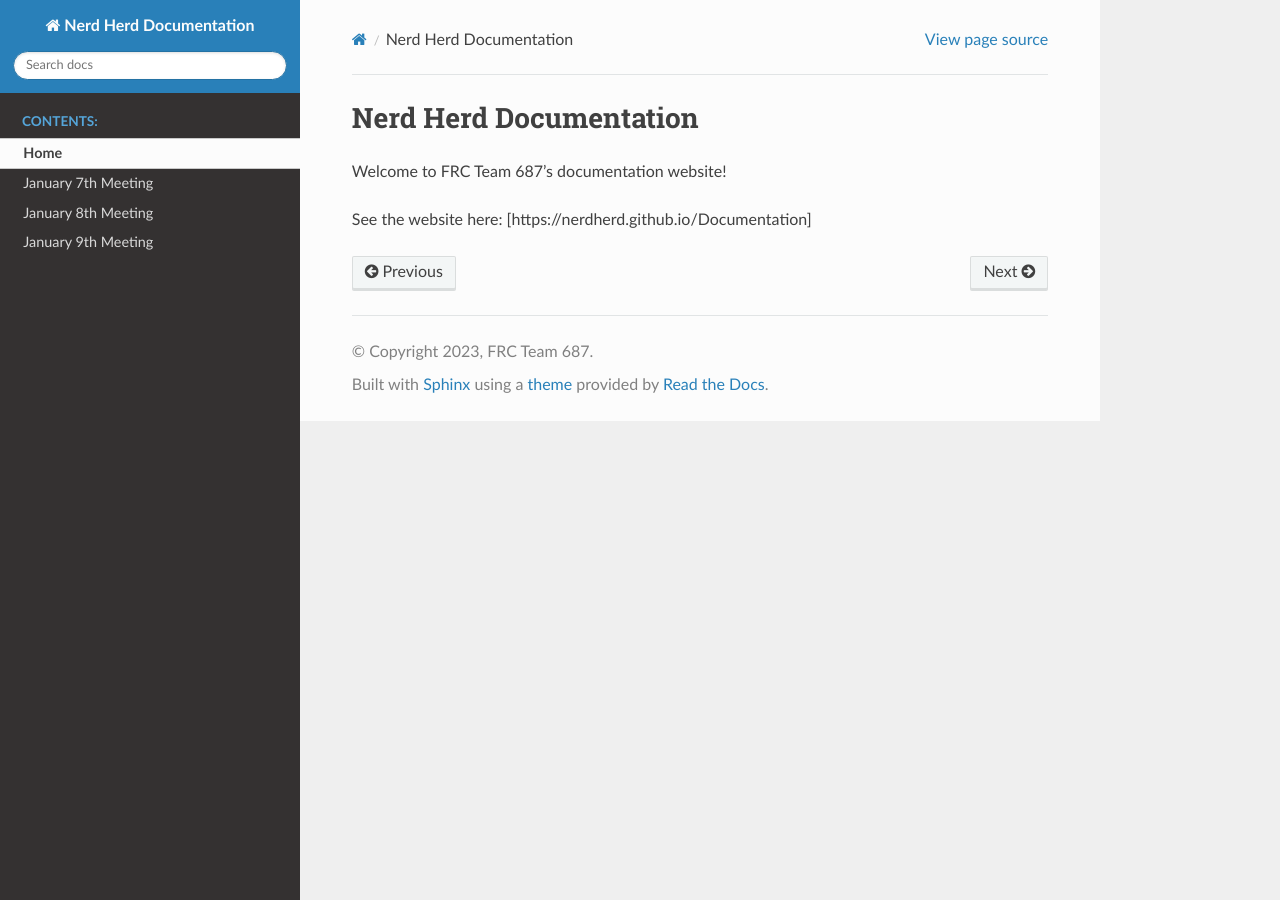
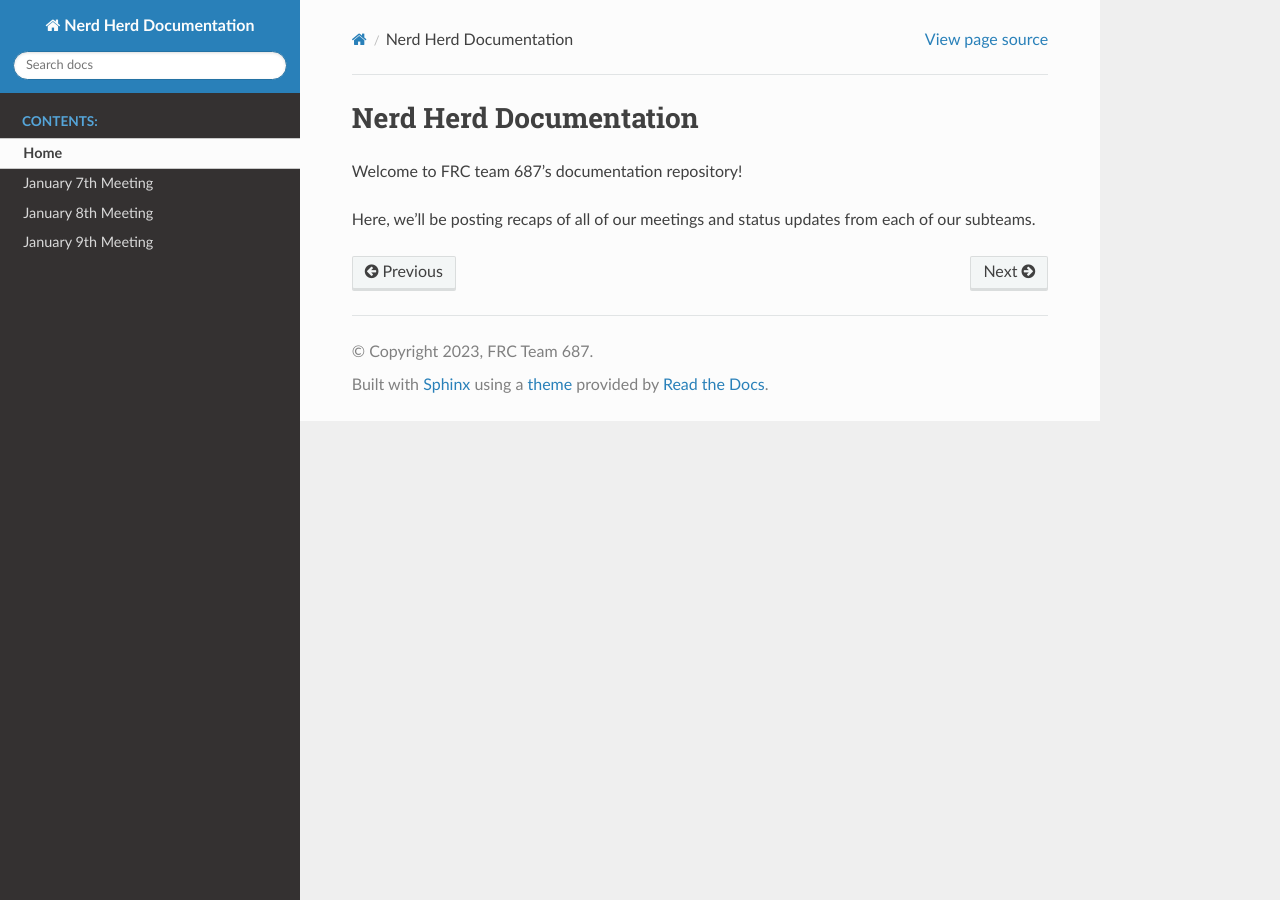
Before and after one commit to nerdherd/Documentation, a Sphinx documentation site: the page built from source/home.md, in a window 1280 px wide. Built offline with Sphinx 7.4.7 and the Read the Docs theme 2.0.0, drawn with Linux system fonts in a browser that asks for light colours.

Commit message:
Create temporary home.md
Because just linking the readme makes no sense

````diff
--- a/source/home.md
+++ b/source/home.md
@@ -1,2 +1,5 @@
-```{include} ../README.md
-```
+# Nerd Herd Documentation
+
+Welcome to FRC team 687's documentation repository!
+
+Here, we'll be posting recaps of all of our meetings and status updates from each of our subteams.
````
